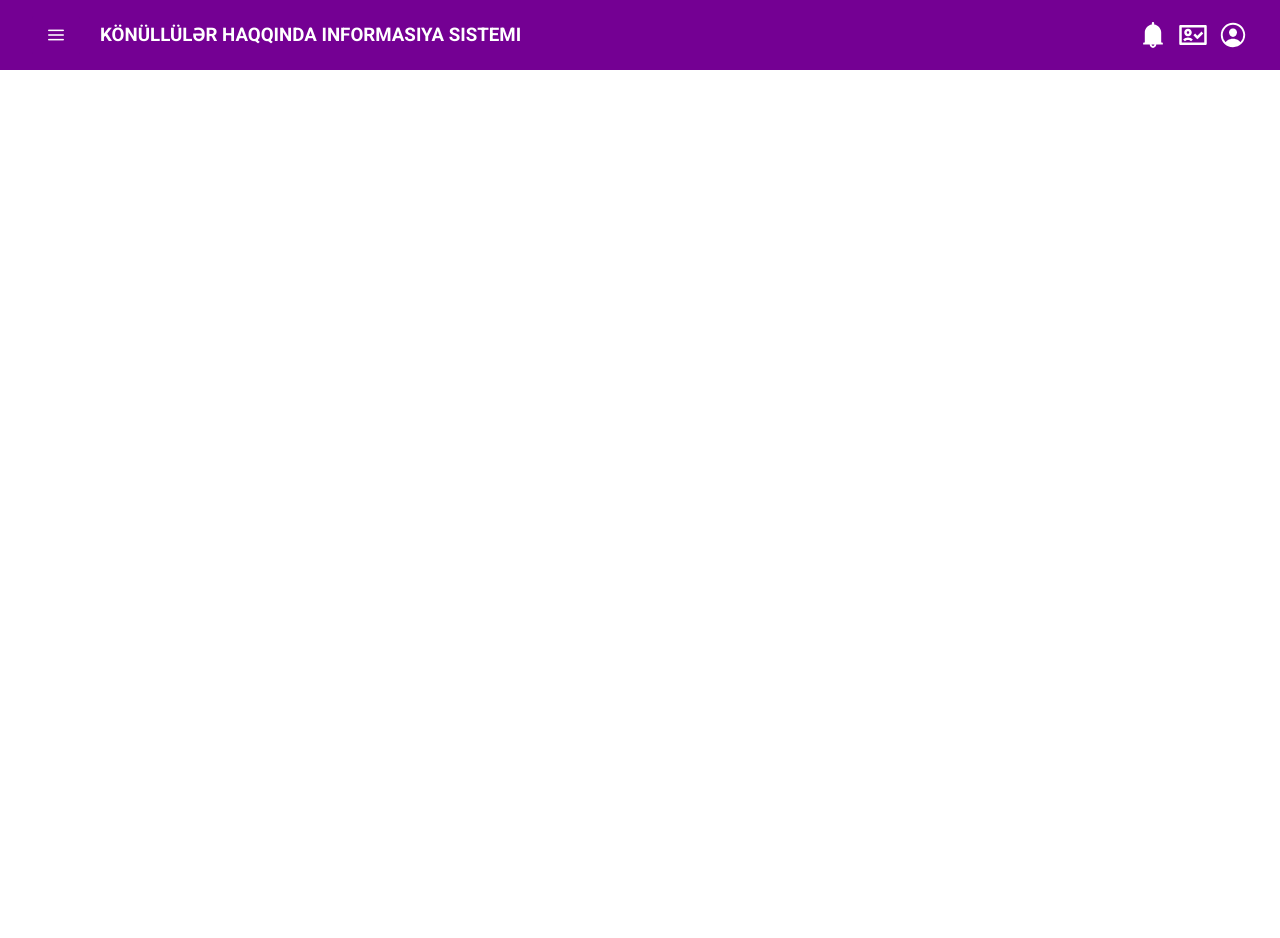
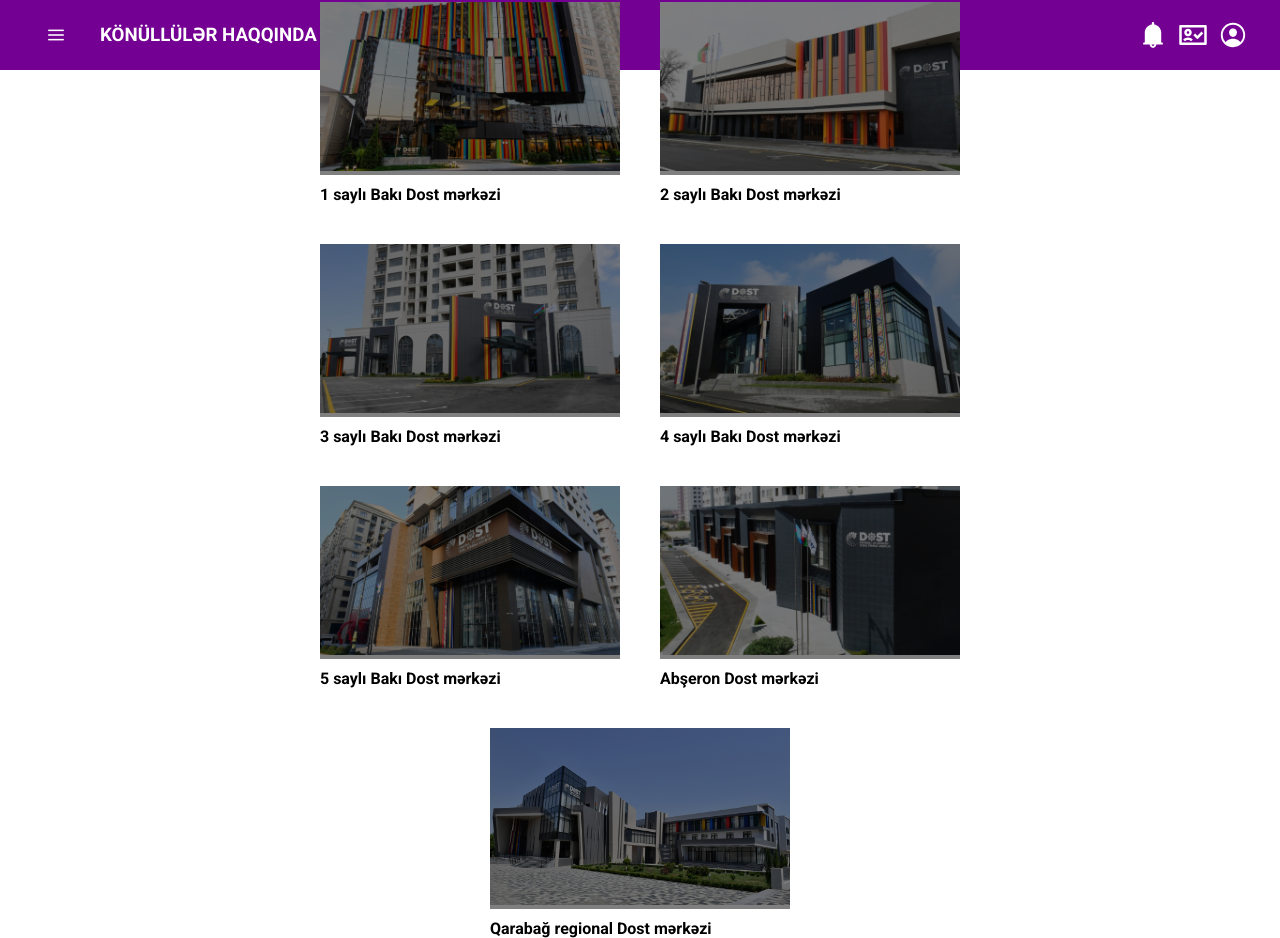
Before and after one commit to alicanov98/KonulluDostAdmin, a React (Create React App) app: page /centers in a window 1280 px wide. Before the commit the page ends 870 px from the top, so only its background shows below. Built offline with nearby package versions, Linux system fonts and the light colour scheme.

Commit message:
edit Voluntary Details page

```diff
--- a/src/assets/scss/page/_voluntaryDetails.scss
+++ b/src/assets/scss/page/_voluntaryDetails.scss
@@ -2,19 +2,18 @@
   width: 100%;
   .container {
     .row {
-      flex-direction: column;
-
-      .imagePerson {
-        width: 100%;
-        height: 80px;
-        margin: 70px 0;
-        display: flex;
+      gap: 50px;
+      .aboutVoluntaryLeft {
+        width: 30%;
+        display:flex;
+        flex-direction:column;
+        justify-content: center;
         align-items: center;
-        gap: 80px;
+        margin: 30px 0;
         .imgPerVol {
           background: white;
-          width: 170px;
-          height: 170px;
+          width: 270px;
+          height: 270px;
           border-radius: 100%;
           position: relative;
           display: flex;
@@ -24,26 +23,65 @@
 
           .voluntaryImage {
             position: absolute;
-            width: 150px;
-            height: 150px;
+            width: 250px;
+            height: 250px;
             border-radius: 100%;
             object-fit: cover;
           }
         }
-             .voluntaryName{
-                 font-size: 40px;
-                 text-transform:uppercase;
-             }
 
+        .volTitle{
+          border-bottom: 1px solid #e3e5eb;
+          .voluntaryName{
+            font-size: 24px;
+            text-transform:uppercase;
+            margin-top:20px;
+            margin-bottom: 20px;
+            border-bottom: 1px solid #e3e5eb;
+            color: #232d40;
+            font-weight: 700;
+            line-height: 2;
+          }
+          .volcen{
+            margin-bottom: 5px;
+            font-size: 18px;
+            color: #232d40;
+            line-height: 1.5;
+            font-weight: 400;
+          }
         }
-      .contact{
-        border-bottom: 1px solid black;
-        width: 40%;
-        .voluntaryAbout{
-          margin: 5px 0;
-          font-size: 20px;
         }
-      }
+.aboutVoluntaryRight{
+  width: 70%;
+  margin-top: 60px;
+  position: relative;
+  .decor{
+    position: absolute;
+    right: -42px;
+    top:419px;
+  }
+  .contact{
+    width: 50%;
+    border-bottom: 1px solid #e3e5eb;
+    .title{
+      display:flex;
+      align-items: center;
+      gap:10px;
+      font-size:28px;
+      margin-top:10px;
+      margin-bottom: 5px;
+      color: #232d40;
+    }
+    .volAbo{
+      margin-left: 45px;
+      margin-bottom: 13px;
+      font-size: 18px;
+      color: #232d40;
+      line-height: 1.5;
+      font-weight: 400;
+    }
+  }
+}
       }
     }
   }
--- a/src/pages/Center.tsx
+++ b/src/pages/Center.tsx
@@ -1,11 +1,11 @@
-// import birsaylimerkez from '../assets/image/merkezler/1saylidostmerkezi.jpeg'
-// import ikisaylimerkez from '../assets/image/merkezler/2saylidostmerkezi.jpeg'
-// import ucsaylimerkez from '../assets/image/merkezler/3saylidostmerkezi.jpeg'
-// import dortsaylimerkez from '../assets/image/merkezler/4saylidostmerkezi.jpeg'
-// import bessaylimerkez from '../assets/image/merkezler/5saylidostmerkezi.jpeg'
-// import abseronregionalmerkez from '../assets/image/merkezler/abserondostmerkezi.jpeg'
-// import qarabagregionalmerkez from '../assets/image/merkezler/qarabagdostmerkezi.jpeg'
-// import {NavLink} from "react-router-dom";
+import birsaylimerkez from '../assets/image/merkezler/1saylidostmerkezi.jpeg'
+import ikisaylimerkez from '../assets/image/merkezler/2saylidostmerkezi.jpeg'
+import ucsaylimerkez from '../assets/image/merkezler/3saylidostmerkezi.jpeg'
+import dortsaylimerkez from '../assets/image/merkezler/4saylidostmerkezi.jpeg'
+import bessaylimerkez from '../assets/image/merkezler/5saylidostmerkezi.jpeg'
+import abseronregionalmerkez from '../assets/image/merkezler/abserondostmerkezi.jpeg'
+import qarabagregionalmerkez from '../assets/image/merkezler/qarabagdostmerkezi.jpeg'
+import {NavLink} from "react-router-dom";
 
 function Center() {
 
@@ -14,66 +14,66 @@
             <section className="center">
                 <div className='container'>
                     <div className='row'>
-                    {/*    <div className='cartBox'>*/}
-                    {/*        <NavLink to='/centerAbout' className='cart'>*/}
-                    {/*            <div className='cartItem'>*/}
-                    {/*    <span className='hover'>*/}
-                    {/*</span>*/}
-                    {/*                <img src={birsaylimerkez} alt={birsaylimerkez}/>*/}
-                    {/*            </div>*/}
-                    {/*            <h4> 1 saylı Bakı Dost mərkəzi</h4>*/}
-                    {/*        </NavLink>*/}
+                        <div className='cartBox'>
+                            <NavLink to='/centerAbout' className='cart'>
+                                <div className='cartItem'>
+                        <span className='hover'>
+                    </span>
+                                    <img src={birsaylimerkez} alt={birsaylimerkez}/>
+                                </div>
+                                <h4> 1 saylı Bakı Dost mərkəzi</h4>
+                            </NavLink>
 
-                    {/*        <NavLink to='/centerAbout'  className='cart'>*/}
-                    {/*            <div className='cartItem'>*/}
-                    {/*    <span className='hover'>*/}
-                    {/*</span>*/}
-                    {/*                <img src={ikisaylimerkez} alt={ikisaylimerkez}/>*/}
-                    {/*            </div>*/}
-                    {/*            <h4> 2 saylı Bakı Dost mərkəzi</h4>*/}
-                    {/*        </NavLink>*/}
-                    {/*        <NavLink to='/centerAbout' className='cart'>*/}
-                    {/*            <div className='cartItem'>*/}
-                    {/*    <span className='hover'>*/}
-                    {/*</span>*/}
-                    {/*                <img src={ucsaylimerkez} alt={ucsaylimerkez}/>*/}
-                    {/*            </div>*/}
-                    {/*            <h4> 3 saylı Bakı Dost mərkəzi</h4>*/}
-                    {/*        </NavLink>*/}
-                    {/*        <NavLink to='/centerAbout' className='cart'>*/}
-                    {/*            <div className='cartItem'>*/}
-                    {/*    <span className='hover'>*/}
-                    {/*</span>*/}
-                    {/*                <img src={dortsaylimerkez} alt={dortsaylimerkez}/>*/}
-                    {/*            </div>*/}
-                    {/*            <h4> 4 saylı Bakı Dost mərkəzi</h4>*/}
-                    {/*        </NavLink>*/}
-                    {/*        <NavLink to='/centerAbout' className='cart'>*/}
-                    {/*            <div className='cartItem'>*/}
-                    {/*    <span className='hover'>*/}
-                    {/*</span>*/}
-                    {/*                <img src={bessaylimerkez} alt={birsaylimerkez}/>*/}
-                    {/*            </div>*/}
-                    {/*            <h4> 5 saylı Bakı Dost mərkəzi</h4>*/}
-                    {/*        </NavLink>*/}
-                    {/*        <NavLink to='/centerAbout' className='cart'>*/}
-                    {/*            <div className='cartItem'>*/}
-                    {/*    <span className='hover'>*/}
-                    {/*</span>*/}
-                    {/*                <img src={abseronregionalmerkez} alt={birsaylimerkez}/>*/}
-                    {/*            </div>*/}
-                    {/*            <h4> Abşeron Dost mərkəzi</h4>*/}
-                    {/*        </NavLink>*/}
-                    {/*        <NavLink to='/centerAbout' className='cart'>*/}
-                    {/*            <div className='cartItem'>*/}
-                    {/*    <span className='hover'>*/}
-                    {/*</span>*/}
-                    {/*                <img src={qarabagregionalmerkez} alt={birsaylimerkez}/>*/}
-                    {/*            </div>*/}
-                    {/*            <h4> Qarabağ regional Dost mərkəzi</h4>*/}
-                    {/*        </NavLink>*/}
+                            <NavLink to='/centerAbout'  className='cart'>
+                                <div className='cartItem'>
+                        <span className='hover'>
+                    </span>
+                                    <img src={ikisaylimerkez} alt={ikisaylimerkez}/>
+                                </div>
+                                <h4> 2 saylı Bakı Dost mərkəzi</h4>
+                            </NavLink>
+                            <NavLink to='/centerAbout' className='cart'>
+                                <div className='cartItem'>
+                        <span className='hover'>
+                    </span>
+                                    <img src={ucsaylimerkez} alt={ucsaylimerkez}/>
+                                </div>
+                                <h4> 3 saylı Bakı Dost mərkəzi</h4>
+                            </NavLink>
+                            <NavLink to='/centerAbout' className='cart'>
+                                <div className='cartItem'>
+                        <span className='hover'>
+                    </span>
+                                    <img src={dortsaylimerkez} alt={dortsaylimerkez}/>
+                                </div>
+                                <h4> 4 saylı Bakı Dost mərkəzi</h4>
+                            </NavLink>
+                            <NavLink to='/centerAbout' className='cart'>
+                                <div className='cartItem'>
+                        <span className='hover'>
+                    </span>
+                                    <img src={bessaylimerkez} alt={birsaylimerkez}/>
+                                </div>
+                                <h4> 5 saylı Bakı Dost mərkəzi</h4>
+                            </NavLink>
+                            <NavLink to='/centerAbout' className='cart'>
+                                <div className='cartItem'>
+                        <span className='hover'>
+                    </span>
+                                    <img src={abseronregionalmerkez} alt={birsaylimerkez}/>
+                                </div>
+                                <h4> Abşeron Dost mərkəzi</h4>
+                            </NavLink>
+                            <NavLink to='/centerAbout' className='cart'>
+                                <div className='cartItem'>
+                        <span className='hover'>
+                    </span>
+                                    <img src={qarabagregionalmerkez} alt={birsaylimerkez}/>
+                                </div>
+                                <h4> Qarabağ regional Dost mərkəzi</h4>
+                            </NavLink>
 
-                    {/*    </div>*/}
+                        </div>
                     </div>
                 </div>
             </section>
```
Also changed, not shown: src/pages/VoluntaryDetails.tsx (+33 -21 lines).
